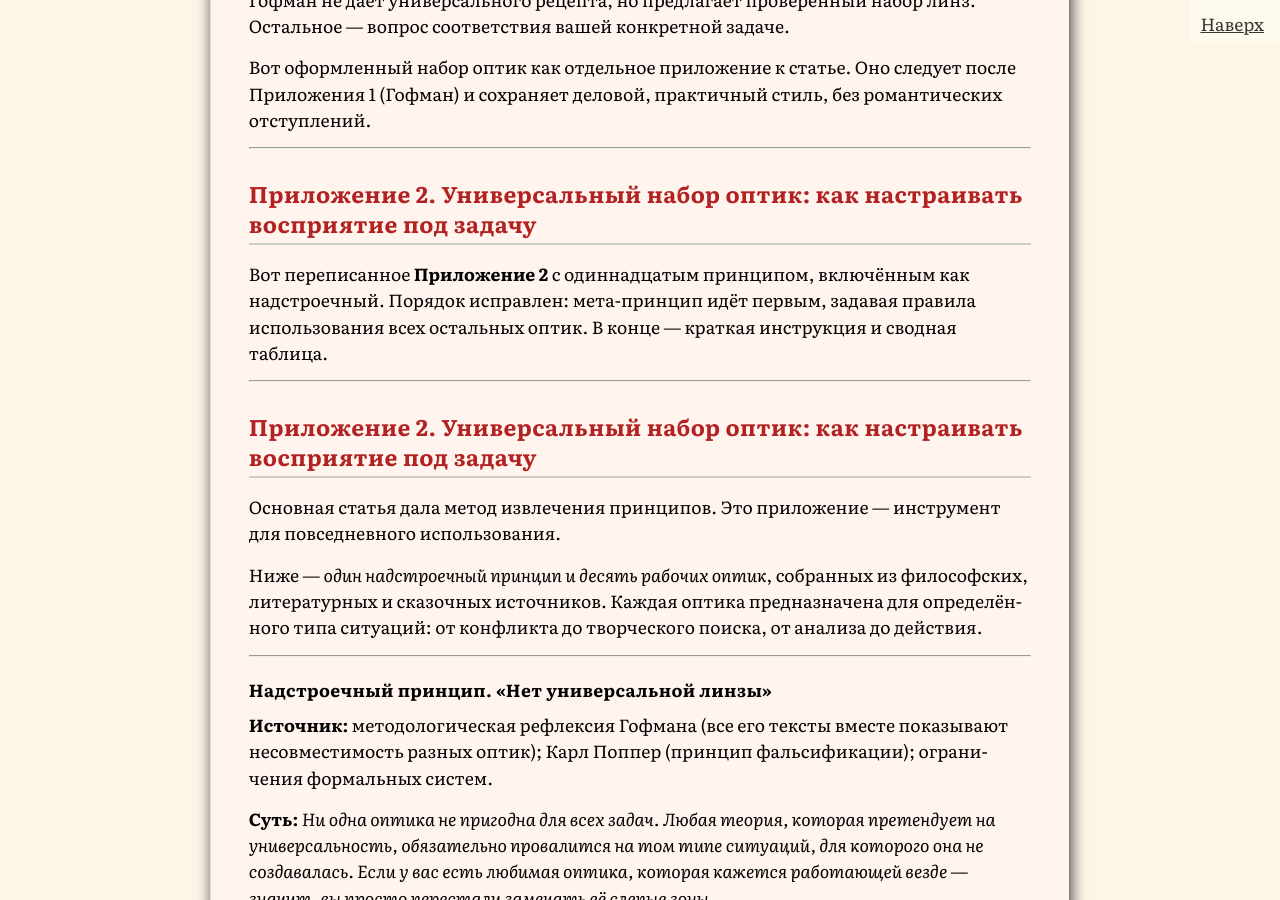
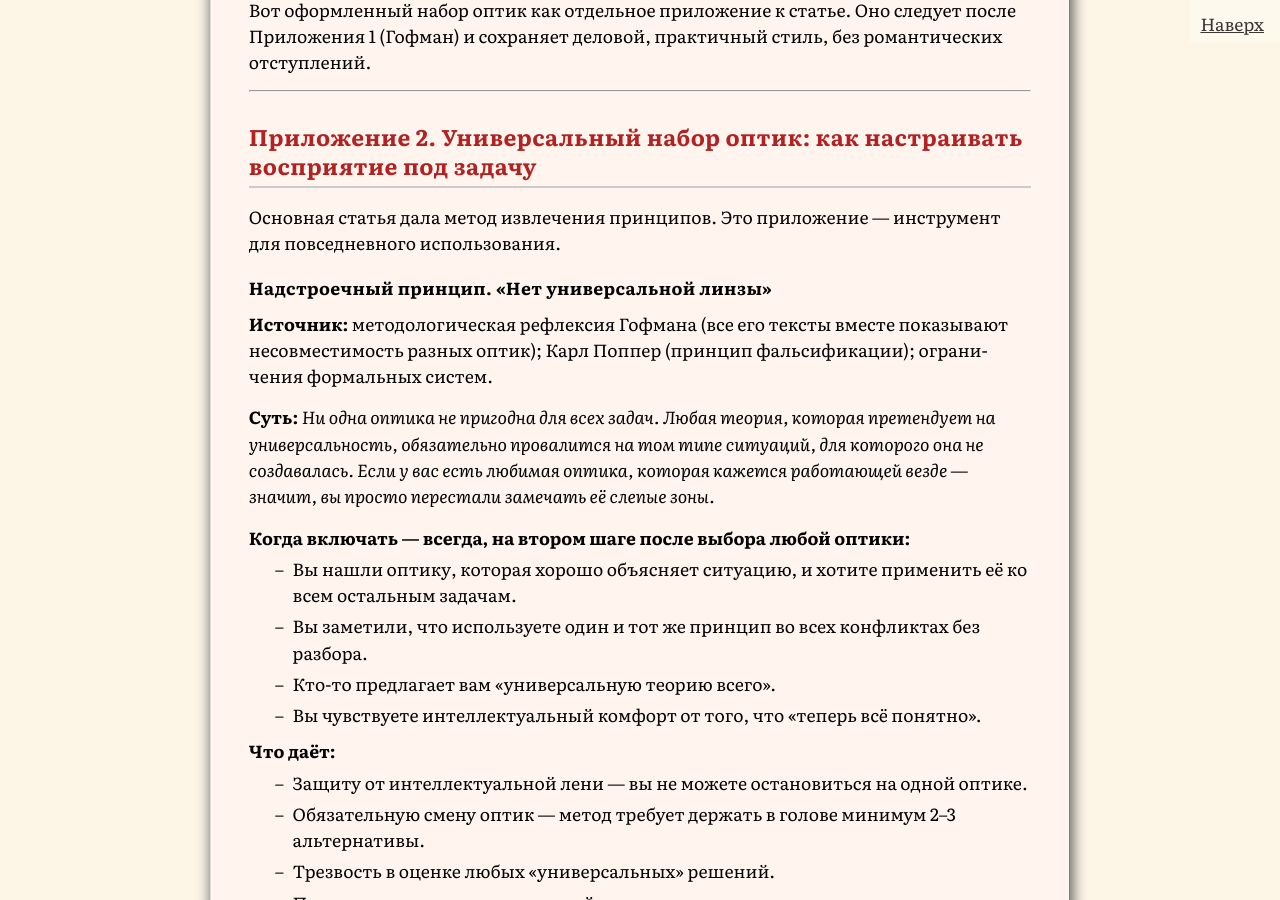
Before and after one commit to SergSi/land-use-art, a Jekyll site: the page built from _posts/2026-06-09-skaz.md, in a window 1280 px wide and 900 px high, scrolled down 10303 px. Built offline with Jekyll 4.4.1, drawn with Linux system fonts in a browser that asks for light colours; some web fonts are replaced; some of the changed text lies outside the part shown.

Commit message:
Update 2026-06-09-skaz.md

```diff
--- a/_posts/2026-06-09-skaz.md
+++ b/_posts/2026-06-09-skaz.md
@@ -247,17 +247,7 @@
 
 ## Приложение 2. Универсальный набор оптик: как настраивать восприятие под задачу
 
-Вот переписанное **Приложение 2** с одиннадцатым принципом, включённым как надстроечный. Порядок исправлен: мета-принцип идёт первым, задавая правила использования всех остальных оптик. В конце — краткая инструкция и сводная таблица.
-
----
-
-## Приложение 2. Универсальный набор оптик: как настраивать восприятие под задачу
-
 Основная статья дала метод извлечения принципов. Это приложение — инструмент для повседневного использования.
-
-Ниже — *один надстроечный принцип и десять рабочих оптик*, собранных из философских, литературных и сказочных источников. Каждая оптика предназначена для определённого типа ситуаций: от конфликта до творческого поиска, от анализа до действия.
-
----
 
 #### Надстроечный принцип. «Нет универсальной линзы»
 
```
